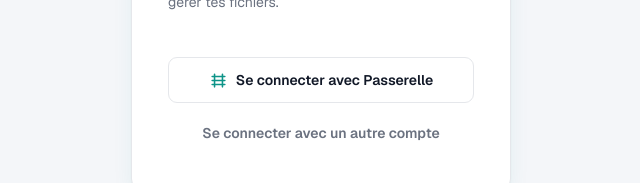
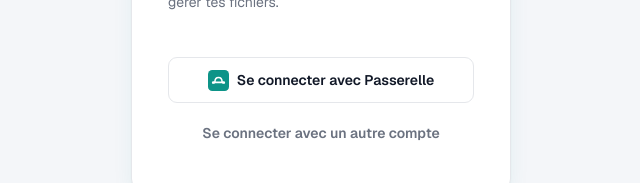
Before and after one commit to Bxota/olftransfer, a React (Vite) app in the folder frontend/: page /login in a window 1280 px wide. Shown: the part 387-570 px from the top of the page, without its empty margins (319-959 px from the left). Built offline with nearby package versions, Linux system fonts and the light colour scheme; no server answers.

Commit message:
style: logo passerelle

```diff
--- a/frontend/src/index.css
+++ b/frontend/src/index.css
@@ -361,7 +361,7 @@
 .login-title { font-size: 18px; font-weight: 700; margin-bottom: 6px; }
 .login-sub { font-size: 14px; color: var(--subtext); margin-bottom: 28px; }
 .provider-button { min-height: 46px; }
-.provider-mark { width: 19px; height: 19px; stroke: var(--primary); stroke-width: 2; fill: none; stroke-linecap: round; }
+.provider-mark { width: 21px; height: 21px; }
 
 /* ── Bulk actions bar ── */
 #bulkBar {
--- a/frontend/src/pages/LoginPage.tsx
+++ b/frontend/src/pages/LoginPage.tsx
@@ -23,12 +23,7 @@
 }
 
 function PasserelleMark() {
-  return (
-    <svg className="provider-mark" viewBox="0 0 24 24" aria-hidden="true">
-      <path d="M4 7h16M4 17h16M7 4v16M17 4v16" />
-      <path d="M4 12h16" />
-    </svg>
-  )
+  return <img className="provider-mark" src="/passerelle-mark.svg" alt="" />
 }
 
 function Logo() {
```
Also changed, not shown: frontend/public/passerelle-mark.svg (added).
